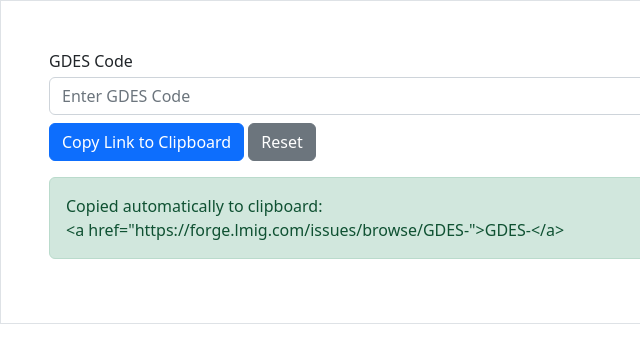
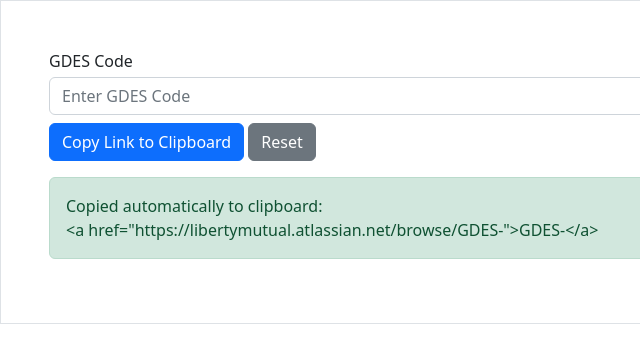
Before and after one commit to pblemos/PedroTools, a plain HTML site: page index.html in a window 1280 px wide. Both pictures are taken after a click on the button "Copy Link to Clipboard". Shown: the full height of the page, 0-640 px from the left. Drawn offline with nearby package versions, Linux system fonts and the light colour scheme.

Commit message:
Update URL index.html
Updated URL for Redirect.

```diff
--- a/index.html
+++ b/index.html
@@ -14,7 +14,7 @@
     <script>
       async function copyToClipboard() {
         var GDES = document.getElementById("inputForGDES").value;
-        var textToCopy = '<a href="https://forge.lmig.com/issues/browse/GDES-' + GDES + '">GDES-' + GDES + '</a>'
+        var textToCopy = '<a href="https://libertymutual.atlassian.net/browse/GDES-' + GDES + '">GDES-' + GDES + '</a>'
         document.getElementById("alert").innerText = "Copied automatically to clipboard:\r\n" + textToCopy;
         document.getElementById("visibilityControl").classList.toggle("invisible");
         await navigator.clipboard.writeText(textToCopy);
```
